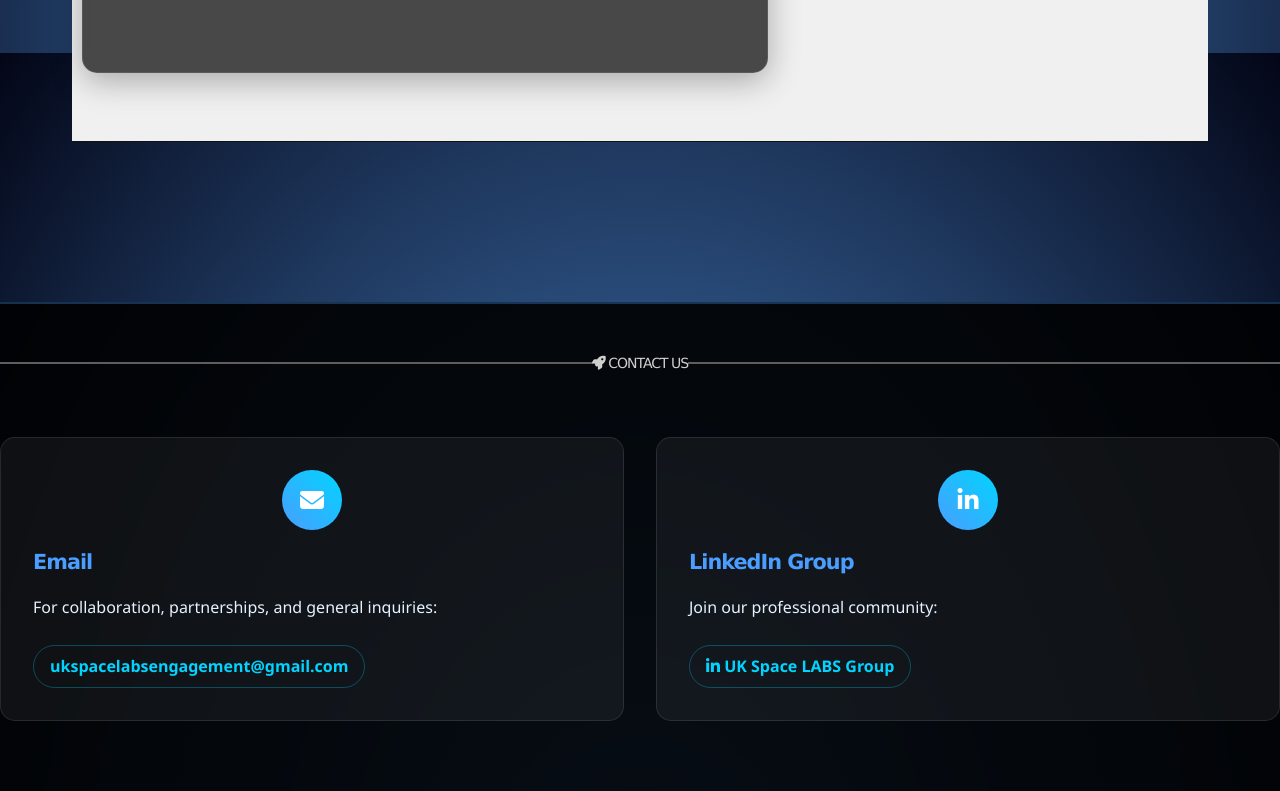
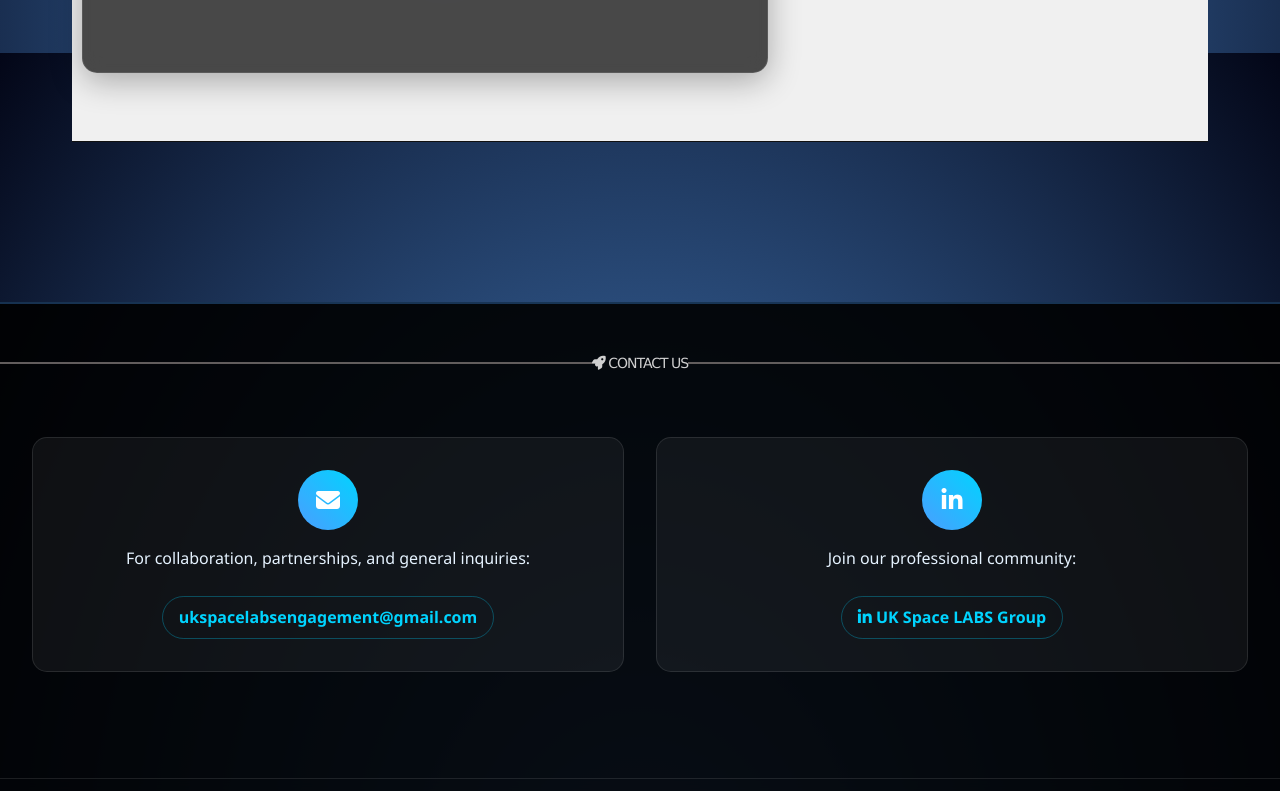
Before and after one commit to UK-Space-LABS/ukspacelabs-web, a Jekyll site: the page built from index.md, in a window 1280 px wide. Shown: the part 1747-2538 px from the top of the page. Built offline with Jekyll 4.4.1, drawn with Linux system fonts in a browser that asks for light colours; nearby versions of some CDN libraries; our own code applies the rules of GitHub Pages for plain Markdown files; grey boxes are pictures that could not be loaded.

Commit message:
Update contact.html
adjusting contact grid design

```diff
--- a/_includes/contact.html
+++ b/_includes/contact.html
@@ -3,6 +3,38 @@
     <br>
 
     <div class="contact-grid">
+        <div class="contact-item">
+            <div class="contact-icon">
+                <i class="fa fa-envelope" aria-hidden="true"></i>
+            </div>
+            <p>For collaboration, partnerships, and general inquiries:</p>
+            {% if site.social-email %}
+                <a href="mailto:{{ site.social-email }}" class="contact-link">
+                    {{ site.social-email }}
+                </a>
+            {% else %}
+                <a href="mailto:ukspacelabsengagement@gmail.com" class="contact-link">
+                    ukspacelabsengagement@gmail.com
+                </a>
+            {% endif %}
+        </div>
+
+        <div class="contact-item">
+            <div class="contact-icon">
+                <i class="fa fa-linkedin" aria-hidden="true"></i>
+            </div>
+            <p>Join our professional community:</p>
+            {% if site.social-linkedin %}
+                <a href="https://www.linkedin.com/groups/{{ site.social-linkedin }}/" target="_blank" class="contact-link">
+                    <i class="fa fa-linkedin" aria-hidden="true"></i> UK Space LABS Group
+                </a>
+            {% else %}
+                <a href="https://www.linkedin.com/groups/13616507/" target="_blank" class="contact-link">
+                    <i class="fa fa-linkedin" aria-hidden="true"></i> UK Space LABS Group
+                </a>
+            {% endif %}
+        </div>
+  <!--  <div class="contact-grid">
         <div class="contact-item">
             <div class="contact-icon">
                 <i class="fa fa-envelope" aria-hidden="true"></i>
@@ -35,7 +67,7 @@
                     <i class="fa fa-linkedin" aria-hidden="true"></i> UK Space LABS Group
                 </a>
             {% endif %}
-        </div>
+        </div>-->
 
         <!--<div class="contact-item">
             <div class="contact-icon">
@@ -117,6 +149,7 @@
     display: grid;
     grid-template-columns: repeat(auto-fit, minmax(300px, 1fr));
     gap: 2rem;
+    padding: 0 2rem;
     margin: 2rem 0;
 }
 
@@ -126,6 +159,7 @@
     border-radius: 15px;
     border: 1px solid rgba(255, 255, 255, 0.1);
     transition: all 0.3s ease;
+    text-align: center;
 }
 
 .contact-item:hover {
@@ -244,6 +278,7 @@
     .contact-grid {
         grid-template-columns: 1fr;
         gap: 1.5rem;
+        padding: 0 1rem;
     }
 
     .contact-item {
```
